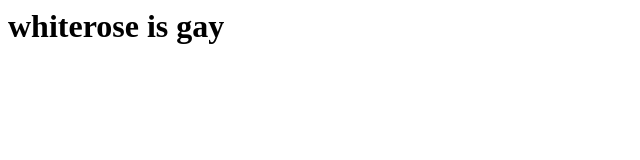
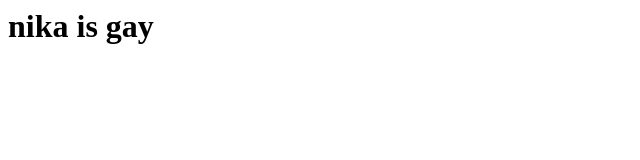
Before and after one commit to Pisces-crypto/Personal-Site, a plain HTML site: page index.html in a window 1280 px wide. Shown: the whole page, without its empty margins (0-640 px from the left). Drawn offline with Linux system fonts and the light colour scheme.

Commit message:
Update index.html

```diff
--- a/index.html
+++ b/index.html
@@ -1 +1 @@
-<h1>whiterose is gay</h1>
+<h1>nika is gay</h1>
```
